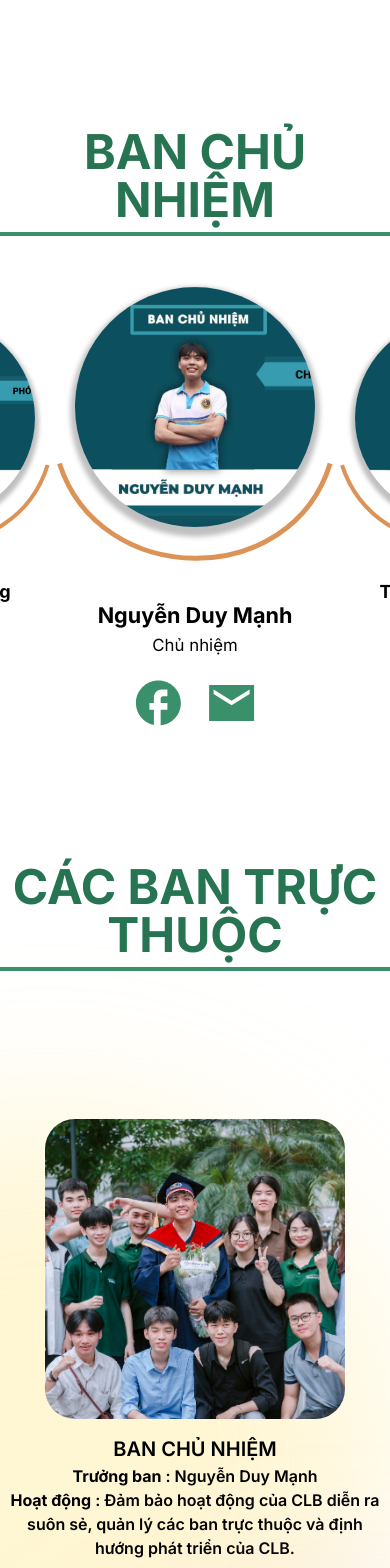
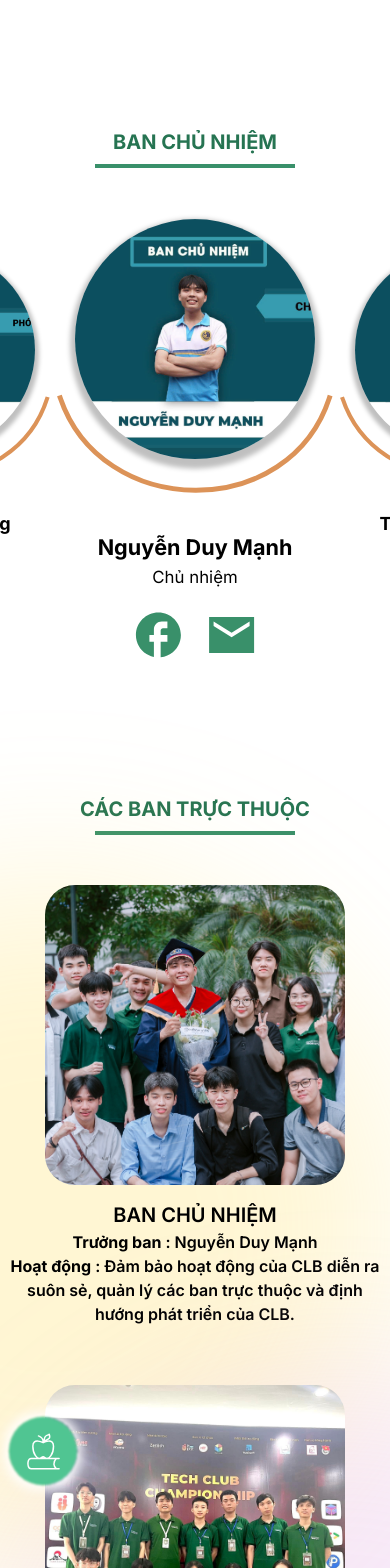
Before and after one commit to sfit-utc/sfit-web, a React (Vite) app: page / in a window 390 px wide. Shown: the part 6460-8028 px from the top of the page. Built offline with nearby package versions, Linux system fonts and the light colour scheme.

Commit message:
UPDATE: RESPONSIVE TEAM, LEADER

```diff
--- a/src/components/Honors/Honors.tsx
+++ b/src/components/Honors/Honors.tsx
@@ -9,36 +9,34 @@ function Honors() {
   return (
     <div className="w-screen *:text-[#267452] mt-20">
       <h1 className="text-center tracking-normal
-                    font-[Inter] text-5xl font-bold
-                       "
-      >
+                    font-[Inter] md:text-5xl text-xl font-bold">
         THÀNH TÍCH
       </h1>
-      <div className="mx-auto mt-2 bg-[#39906A] w-[525px] h-[4px] mb-16"></div>
+      <div className="mx-auto mt-2 bg-[#39906A] md:w-[525px] w-[200px] h-[4px] mb-16"></div>
       <div className="honor__list flex gap-10 w-fit animate-[infiniteCarousel_20s_linear_infinite]">
         <HonorCard card={{
-            name:"Cuộc thi OLP 2022",
-            image:reward1,
+          name: "Cuộc thi OLP 2022",
+          image: reward1,
         }}
         />
         <HonorCard card={{
-            name:"Cuộc thi OLP 2023",
-            image:reward2,
+          name: "Cuộc thi OLP 2023",
+          image: reward2,
         }}
         />
         <HonorCard card={{
-            name:"OMS Hackfest",
-            image:reward3,
+          name: "OMS Hackfest",
+          image: reward3,
         }}
         />
         <HonorCard card={{
-            name:"Khoa học và công nghệ dành cho SV",
-            image:reward4,
+          name: "Khoa học và công nghệ dành cho SV",
+          image: reward4,
         }}
         />
         <HonorCard card={{
-            name:"Sinh viên khởi nghiệp",
-            image:reward5,
+          name: "Sinh viên khởi nghiệp",
+          image: reward5,
         }}
         />
       </div>
--- a/src/components/Leader/Leader.tsx
+++ b/src/components/Leader/Leader.tsx
@@ -9,22 +9,22 @@ const leadersData = [
     "name": "Phạm Huy Hoàng",
     "position": "Phó chủ nhiệm",
     "image": Leader2,
-    "facebook": "https://www.facebook.com",
-    "email": "https://mail.google.com"
+    "facebook": "https://www.facebook.com/hakatoma15",
+    "email": "https://www.facebook.com/hakatoma15"
   },
   {
     "name": "Nguyễn Duy Mạnh",
     "position": "Chủ nhiệm",
     "image": Leader1,
-    "facebook": "https://www.facebook.com",
-    "email": "https://mail.google.com"
+    "facebook": "https://www.facebook.com/manh.nguyenduy.37201901",
+    "email": "https://www.facebook.com/manh.nguyenduy.37201901"
   },
   {
     "name": "Trịnh Thành Nam",
     "position": "Phó chủ nhiệm",
     "image": Leader3,
-    "facebook": "https://www.facebook.com",
-    "email": "https://mail.google.com"
+    "facebook": "https://www.facebook.com/profile.php?id=61559188863257",
+    "email": "https://www.facebook.com/profile.php?id=61559188863257"
   }
 ]
 
@@ -88,10 +88,10 @@ function Leader() {
       id="leader"
       className="mt-[184px] mb-[120px] bg-white flex flex-col items-center justify-center"
     >
-      <h1 className="text-center tracking-normal font-[Inter] text-5xl font-bold text-[#267452]">
+      <h1 className="text-center tracking-normal font-[Inter] md:text-5xl text-xl font-bold text-[#267452]">
         BAN CHỦ NHIỆM
       </h1>
-      <div className="mx-auto mt-2 bg-[#39906A] w-[525px] h-[4px] mb-8"></div>
+      <div className="mx-auto mt-2 bg-[#39906A] md:w-[525px] w-[200px] h-[4px] mb-8"></div>
 
       {widthWindow < 768 ? (
         <div className="m-[50px]">
--- a/src/components/Teams/Teams.tsx
+++ b/src/components/Teams/Teams.tsx
@@ -88,13 +88,13 @@ function Teams() {
     <div className='w-screen'>
       <h1
         className="text-center tracking-normal
-                       font-[Inter] text-5xl font-bold text-[#267452]
+                       font-[Inter] md:text-5xl text-xl font-bold text-[#267452]
                        "
       >
         CÁC BAN TRỰC THUỘC
       </h1>
-      <div className="mx-auto mt-2 bg-[#39906A] w-[525px] h-[4px]"></div>
-      <div className='mt-[148px]'>
+      <div className="mx-auto mt-2 bg-[#39906A] md:w-[525px] w-[200px] h-[4px]"></div>
+      <div className='md:mt-[148px] mt-[50px]'>
         {expanded ? (
           teams.map((team, index) => (
             <TeamCard key={index} team={team} type={index % 2 === 0} />
@@ -106,7 +106,7 @@ function Teams() {
         )}
       </div>
       <button
-        className="flex mx-auto mt-4 bg-[#39906A] text-white px-4 py-2 rounded"
+        className="flex mx-auto mt-4 bg-[#39906A] text-white px-4 py-2 rounded relative z-10"
         onClick={() => setExpanded(!expanded)}
       >
         {expanded ? 'Thu gọn' : 'Xem thêm'}
--- a/tailwind.config.js
+++ b/tailwind.config.js
@@ -14,8 +14,12 @@ export default {
           '50%': { opacity: 0.5 },
         },
         infiniteCarousel: {
-          '0%': {transform: 'translateX(0%)'},
-          '100%': {transform: 'translateX(-35%)'},
+          '0%': { transform: 'translateX(0%)' },
+          '100%': { transform: 'translateX(-35%)' },
+        },
+        reverseCarousel: {
+          '0%': { transform: 'translateX(-35%)' },
+          '100%': { transform: 'translateX(0%)' },
         }
       },
       fontFamily: {
```
Lines whose indentation alone changed are shown as unchanged.
